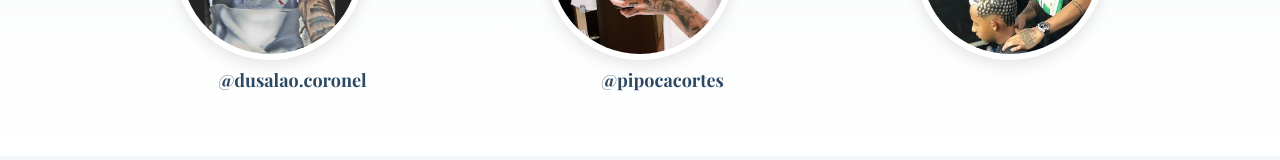
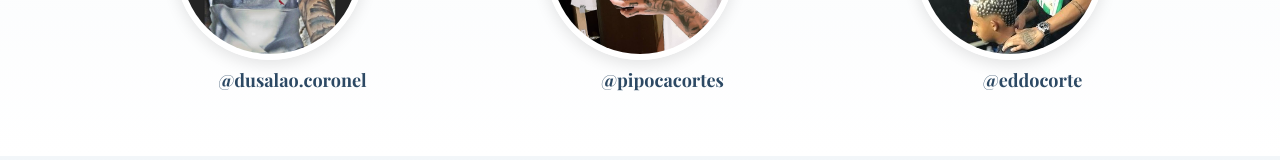
Before and after one commit to wowsant/barbergang, a plain HTML site: page index.html in a window 1280 px wide. Shown: the part 2143-2303 px from the top of the page. Drawn offline with nearby package versions, Linux system fonts and the light colour scheme; a web font is replaced by a local one.

Commit message:
Acerto em @ do elias

```diff
--- a/index.html
+++ b/index.html
@@ -407,7 +407,7 @@
               <a href="https://www.instagram.com/eddocorte/" target="_blank"><i class="fab fa-instagram-square fa-4x fonte-instagram" title="Siga no instagram"></i></a>
             </p>
             <img src="assets/img/testimonials/perfil_ed.jpg" class="testimonial-img" alt="">
-            <h3></h3>
+            <h3>@eddocorte</h3>
           </div>
           <div class="testimonial-item text-center">
             <p>
```
